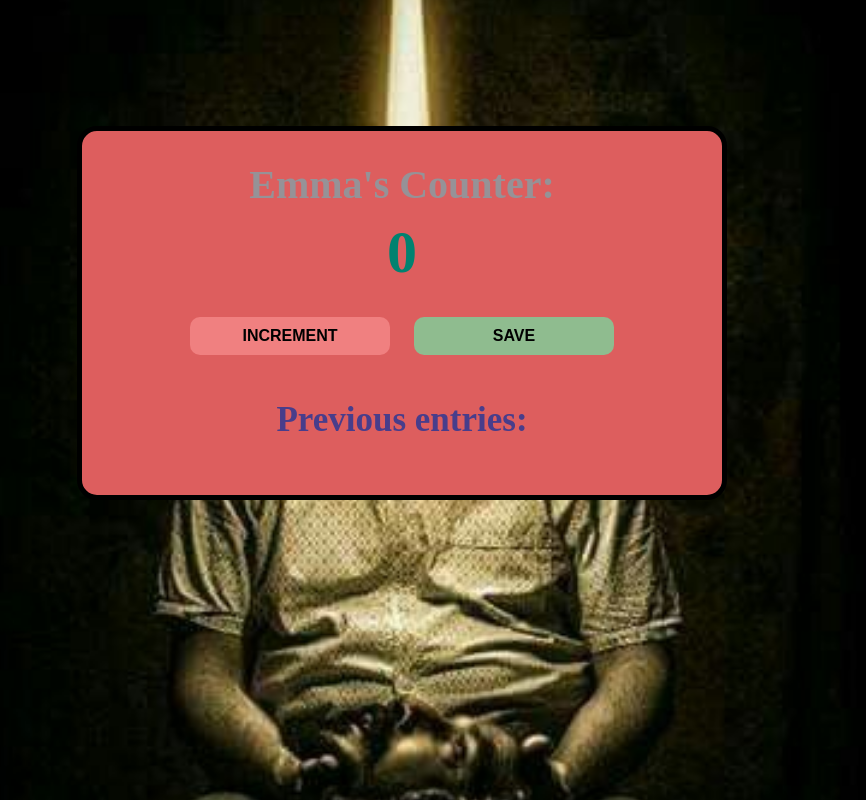
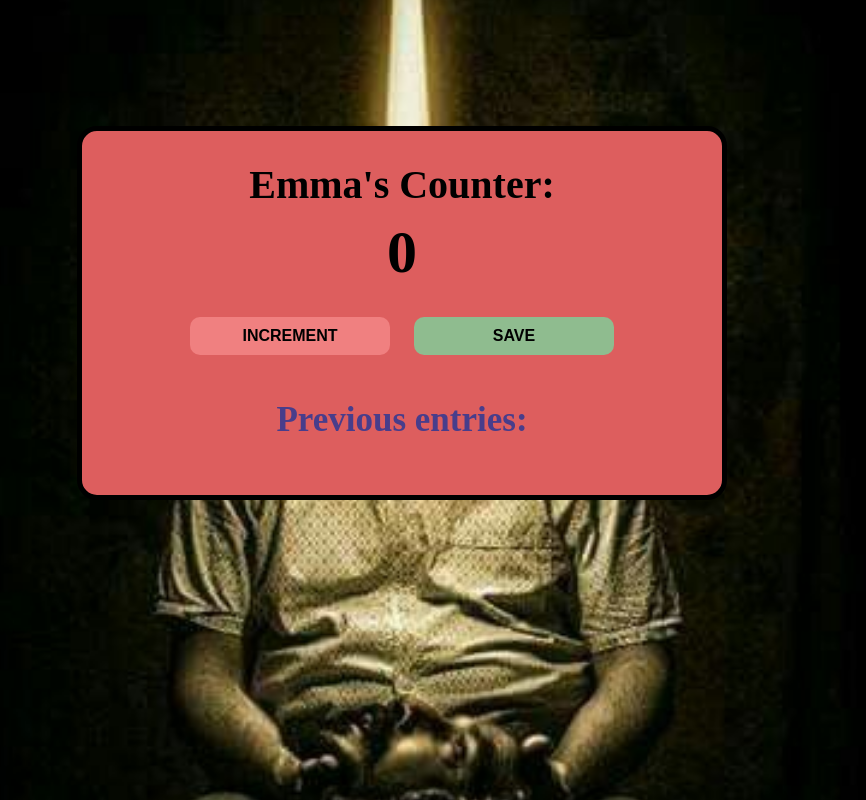
Before and after one commit to GodIsGood-Bit/Office-visitors, a plain HTML site: page index.html in a window 1280 px wide. Shown: the whole page, without its empty margins (238-1104 px from the left). Drawn offline with Linux system fonts and the light colour scheme.

Commit message:
Update index.css

```diff
--- a/index.css
+++ b/index.css
@@ -24,14 +24,14 @@ h1 {
     font-size: 40px;
     margin-top: 10px;
     margin-bottom: 10px;
-    color: #969297;
+    color: black;
 }
 
 h2 {
     font-size: 60px;
     margin-top: 0;
     margin-bottom: 20px;
-    color: #018270;
+    color: black;
 }
 
 button {
```
